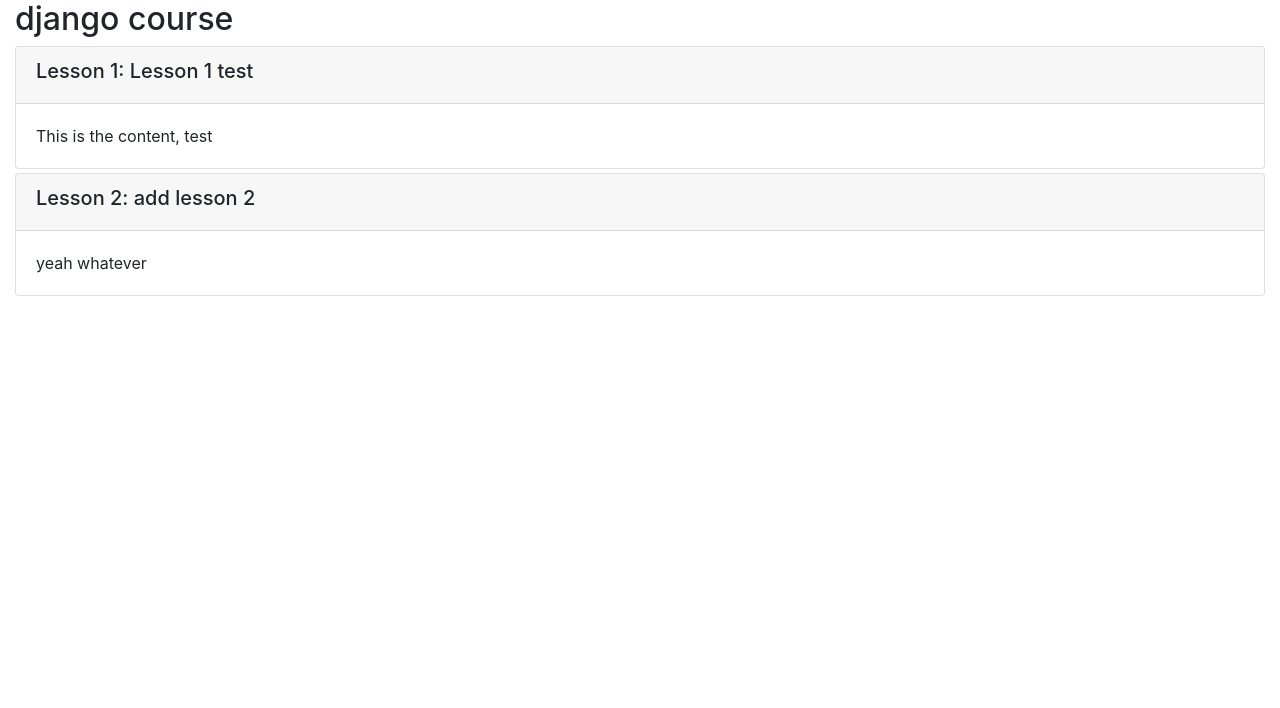
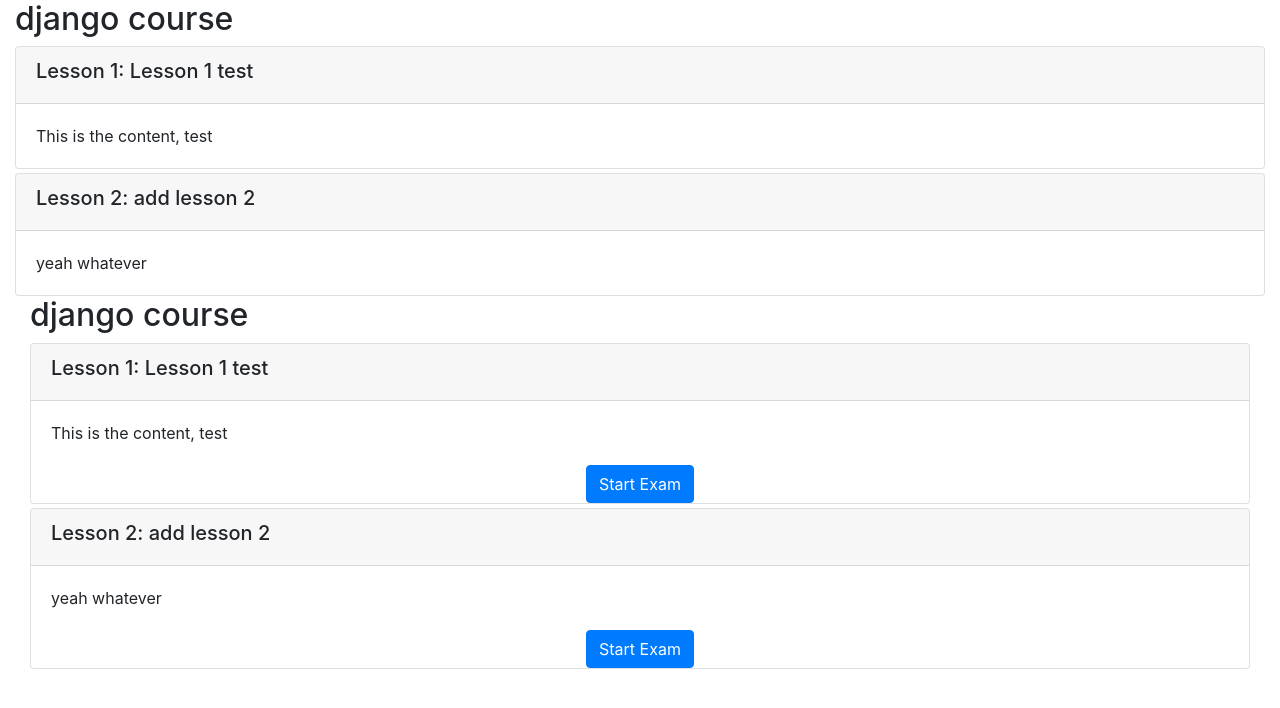
Before and after one commit to mightySIZE/IBM_Course_Django_Final_Project, a Django app: template onlinecourse/templates/onlinecourse/course_detail_bootstrap.html in a window 1280 px wide. Shown: the part 56-764 px from the top of the page. Run offline with Django 3.2, Linux system fonts and the light colour scheme; the template is opened without the code that fills it: values that come from a table or form of the project are taken from there, others are empty; data comes from the database, SQL or seed files in the repository; both versions use the stored data as it was after the commit; some libraries are stand-ins or nearby versions.

Commit message:
Task #4
To update the course detail template to create an exam section with a list of questions and choices

```diff
--- a/onlinecourse/templates/onlinecourse/course_detail_bootstrap.html
+++ b/onlinecourse/templates/onlinecourse/course_detail_bootstrap.html
@@ -53,7 +53,48 @@
             <!-- Task: show questions and choices -->
             <!-- <HINT> Use Bootstrap Collapse to hide exam first, more details could be found here
             https://www.w3schools.com/bootstrap4/bootstrap_collapse.asp-->
+            <div class="container-fluid">
+                <h2>{{ course.name }}</h2>
+                <div class="card-columns-vertical">
+                    {% for lesson in course.lesson_set.all %}
+                        <div class="card mt-1">
+                            <div class="card-header"><h5>Lesson {{lesson.order|add:1}}: {{lesson.title}}</h5></div>
+                            <div class="card-body">{{lesson.content}}</div>
+                            <div class="container-fluid d-flex justify-content-center align-items-center full-height">
+                                <div>
+                                  <button type="button" class="btn btn-primary" data-toggle="collapse" data-target="#collapse-container-{{lesson.id}}">Start Exam</button>
+                                  {% if user.is_authenticated %}
+                                    <div id="collapse-container-{{lesson.id}}" class="collapse">
+                                        <p>"{{lesson.title}}" Exam will be shown here later</p>
 
+                                        <form id="questionform" action="point to a submit view" method="post">
+                                        {% for question in course.question_set.all %}
+                                        <div class="card mt-1">
+                                            <div class="card-header"> <h5>{{question.order|add:1}}{{question.question_text}}</h5> </div>
+                                            {% csrf_token %}
+                                            <div class="form-group">
+                                            {% for choice in question.choice_set.all %}
+                                                <div class="form-check">
+                                                    <label class="form-check-label">
+                                                        <input type="checkbox" name="choice_{{choice.id}}"
+                                                            class="form-check-input" id="{{choice.id}}"
+                                                            value="{{choice.id}}">{{ choice.choice_text }}
+                                                    </label>
+                                                </div>
+
+                                            {% endfor %}
+                                            </div>
+                                        </div>
+                                        {% endfor %}
+                                        <input class="btn btn-success btn-block" type="submit" value="Submit">
+                                        </form>
+                                    </div>
+                                  {% endif %}
+                                </div>
+                              </div>
+                        </div>
+                    {% endfor %}
+                </div>
             <!--
 
             A collapse example here:
@@ -75,8 +116,7 @@
             <input type="check" name="choice_{{choice.id}}" id="{{choice.id}}" ...>
             -->
 
-            <!-- A choice submission form example
-            <form id="questionform" action="point to a submit view" method="post">
+            {% comment %} <form id="questionform" action="point to a submit view" method="post">
                         ... for each question in the course ...
                         <div class="card mt-1">
                             <div class="card-header"><h5>{{ question.question_text}}</h5></div>
@@ -93,10 +133,46 @@
                             </div>
                         </div>
                     <input class="btn btn-success btn-block" type="submit" value="Submit">
-            </form> -->
+            </form> {% endcomment %}
 
             <!--Check here to see more details Bootstrap checkbox
              https://www.w3schools.com/bootstrap4/bootstrap_forms_inputs.asp-->
     </div>
 </body>
 </html>
+
+
+{% comment %} <div class="container-fluid">
+    <h2>{{ course.name }}</h2>
+    <div class="card-columns-vertical">
+        {% for lesson in course.lesson_set.all %}
+            <div class="card mt-1">
+                <div class="card-header"><h5>Lesson {{lesson.order|add:1}}: {{lesson.title}}</h5></div>
+                <div class="card-body">{{lesson.content}}</div>
+                <div class="container-fluid d-flex justify-content-center align-items-center full-height">
+                    <div>
+                      <button type="button" class="btn btn-primary" data-toggle="collapse" data-target="#collapse-container-{{lesson.id}}">Start Exam</button>
+                      {% if user.is_authenticated %}
+                        <div id="collapse-container-{{lesson.id}}" class="collapse">
+                            <p>"{{lesson.title}}" Exam will be shown here later</p>
+
+                            {% for question in course.question_set.all %}
+                            <div class="card mt-1">
+                                <div class="card-header"> <h5>{{question.order|add:1}}{{question.question_text}}</h5> </div>
+                                {% for choice in question.choice_set.all %}
+                                    <div>
+                                        <input type="checkbox" name="choice_{{choice.id}}"
+                                               class="form-check-input" id="{{choice.id}}"
+                                               value="{{choice.id}}">{{ choice.choice_text }}
+                                    </div>
+
+                                {% endfor %}
+                            </div>
+                            {% endfor %}
+                        </div>
+                      {% endif %}
+                    </div>
+                  </div>
+            </div>
+        {% endfor %}
+    </div> {% endcomment %}
```
Also changed, not shown: db.sqlite3, static/media/course_images/2560x1080-4578726-interstellar-movie.jpg (added).
